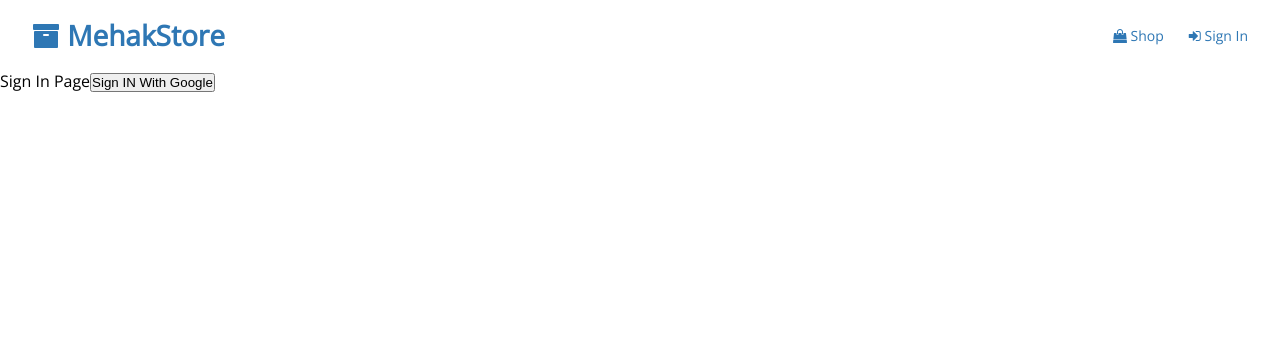
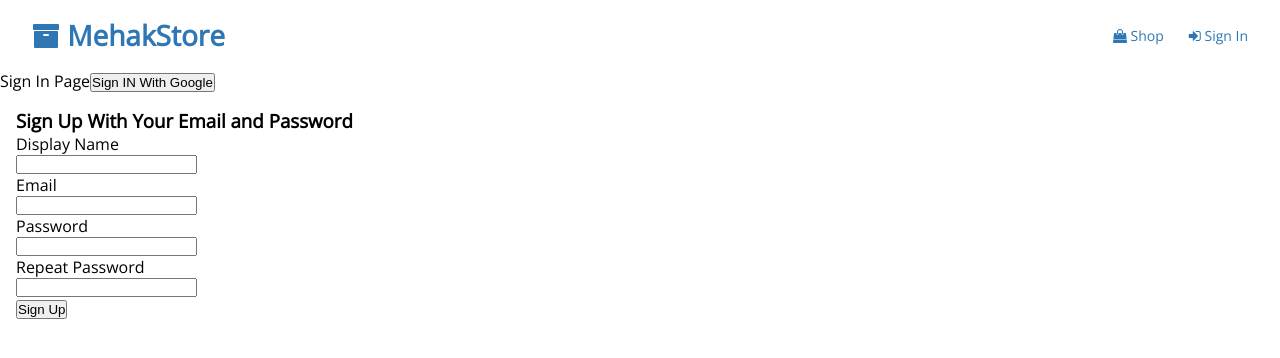
Before and after one commit to MazanLabeeb/MehakStore, a React (Create React App) app: page /sign-in in a window 1280 px wide. Shown: the top 358 px of the page. Built offline with nearby package versions, Linux system fonts and the light colour scheme.

Commit message:
Lesson 79

```diff
--- /dev/null
+++ b/src/Components/sign-up-form/sign-up-form.component.jsx
@@ -0,0 +1,45 @@
+import { useState } from "react";
+import "./sign-up-form.style.scss";
+
+const defaultFormFields = {
+    displayName: "",
+    email: "",
+    password:"",
+    password2:""
+}
+
+const SignUpForm = () =>{
+    const [formFields, setFormFields] = useState(defaultFormFields);
+    const {displayName , email, password, password2} = formFields;
+    console.log(formFields);
+
+    const formHandler = (event) => {
+        setFormFields({
+            ...formFields,
+            [event.target.id]: event.target.value
+        })
+    }
+
+    return (
+        <div className="signup-form">
+            <h3>Sign Up With Your Email and Password</h3>
+            <form onSubmit={() => { console.log("ok hai") } }>
+                <label htmlFor="displayName">Display Name</label>
+                <input type="text" id="displayName" onChange={formHandler} value = {displayName} required />
+
+                <label htmlFor="email">Email</label>
+                <input type="email" id="email" onChange={formHandler} value = {email} required />
+
+                <label htmlFor="password">Password</label>
+                <input type="password" id="password" onChange={formHandler} value = {password} required />
+
+                <label htmlFor="password2">Repeat Password</label>
+                <input type="password" id="password2" onChange={formHandler} value = {password2} required />
+
+                <button type="submit">Sign Up</button>
+            </form>
+        </div>
+    )
+}
+
+export default SignUpForm;
--- /dev/null
+++ b/src/Components/sign-up-form/sign-up-form.style.scss
@@ -0,0 +1,6 @@
+.signup-form{
+    padding: 16px;
+}
+input{
+    display: block;
+}
--- a/src/Routes/Sign-In/sign-in.component.jsx
+++ b/src/Routes/Sign-In/sign-in.component.jsx
@@ -1,3 +1,4 @@
+import SignUpForm from "../../Components/sign-up-form/sign-up-form.component";
 import { createUserDocumentFromAuth, signInWithGooglePopup } from "../../utils/firebase/firebase.utils";
 
 const SignIn = () => {
@@ -9,6 +10,8 @@ const SignIn = () => {
         <div>
             Sign In Page
             <button onClick={logGoogleUser}>Sign IN With Google</button>
+            <br />
+            <SignUpForm />
         </div>
     )
 }
```
